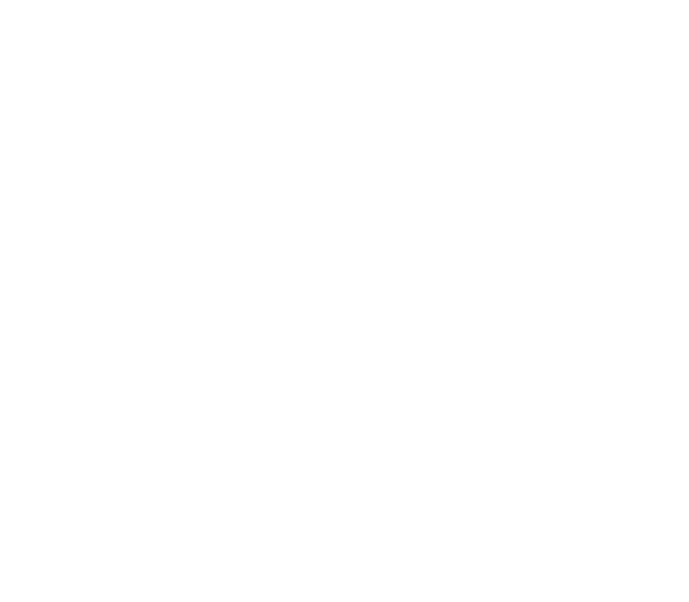
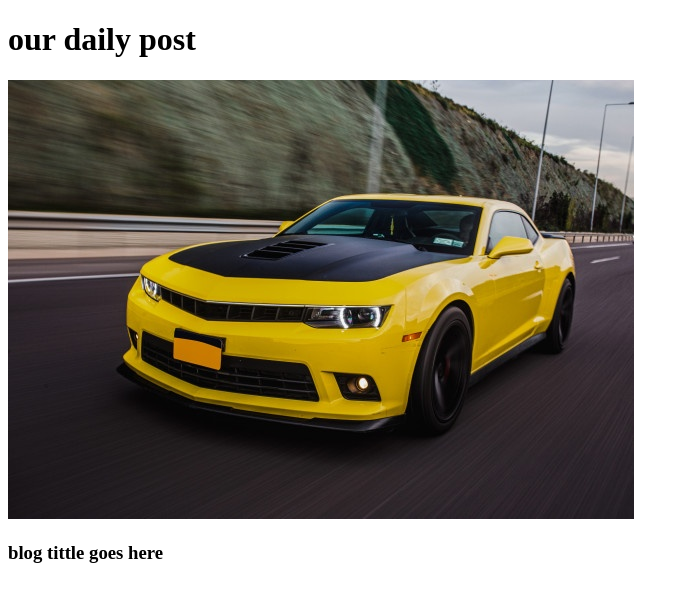
Before and after one commit to AlexandreSCorreia/project-load-more, a plain HTML site: page index.html in a window 1280 px wide. Shown: the whole page, without its empty margins (0-689 px from the left). Drawn offline with Linux system fonts and the light colour scheme.

Commit message:
first box in progress

```diff
--- a/index.html
+++ b/index.html
@@ -16,6 +16,22 @@
 
 <body>
 
+    <div class="container">
+       <h1 class="heading">
+            our daily post
+       </h1><!--heading-->
+
+       <div class="box">
+            <div class="image">
+                <img src="assets/images/img-1.jpg" alt="">
+            </div><!--image-->
+
+            <div class="content">
+                <h3>blog tittle goes here</h3>
+            </div><!--content-->
+       </div><!--box-->
+    </div><!--container-->
+
 </body>
 
 </html>
```
